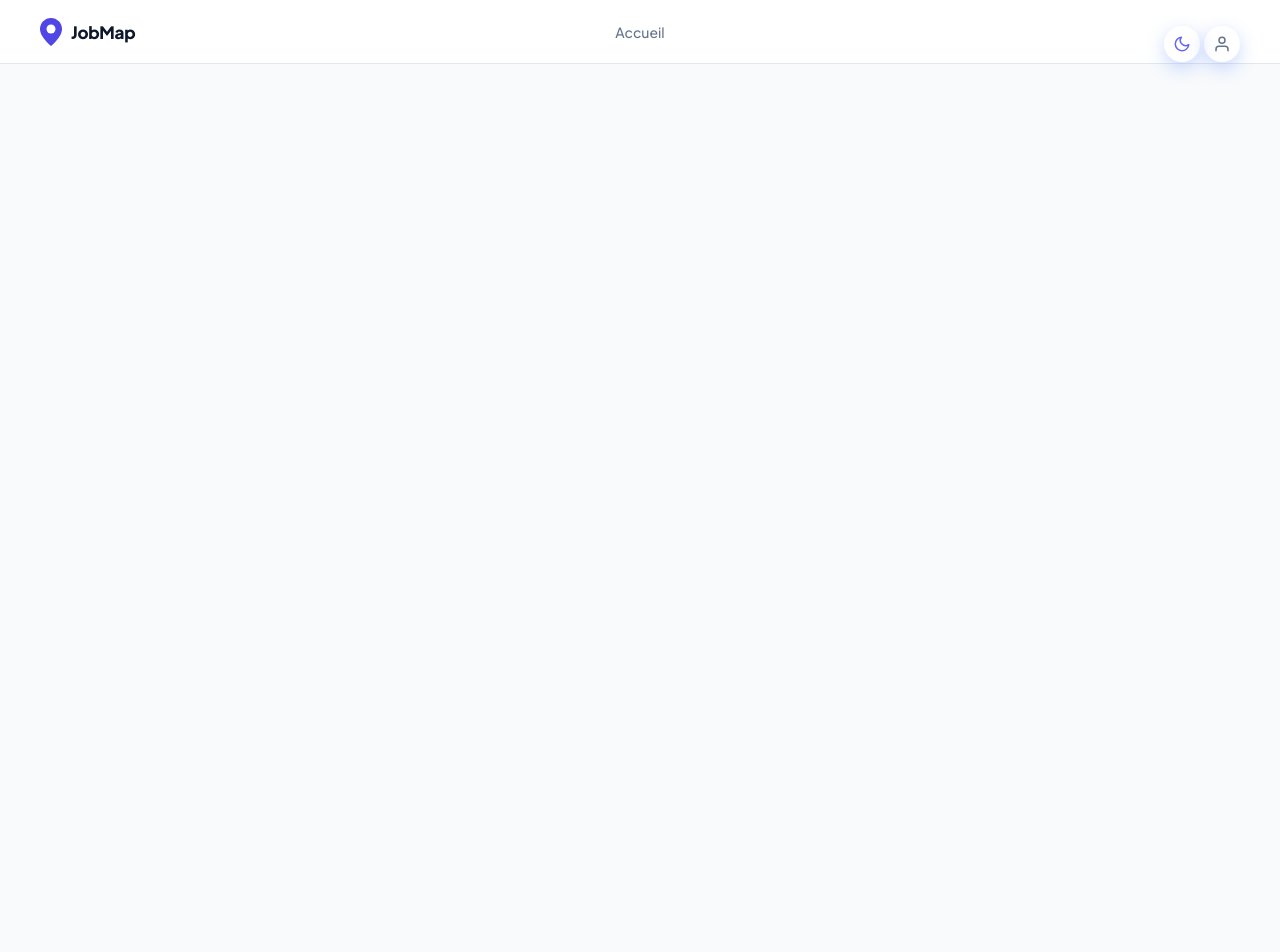
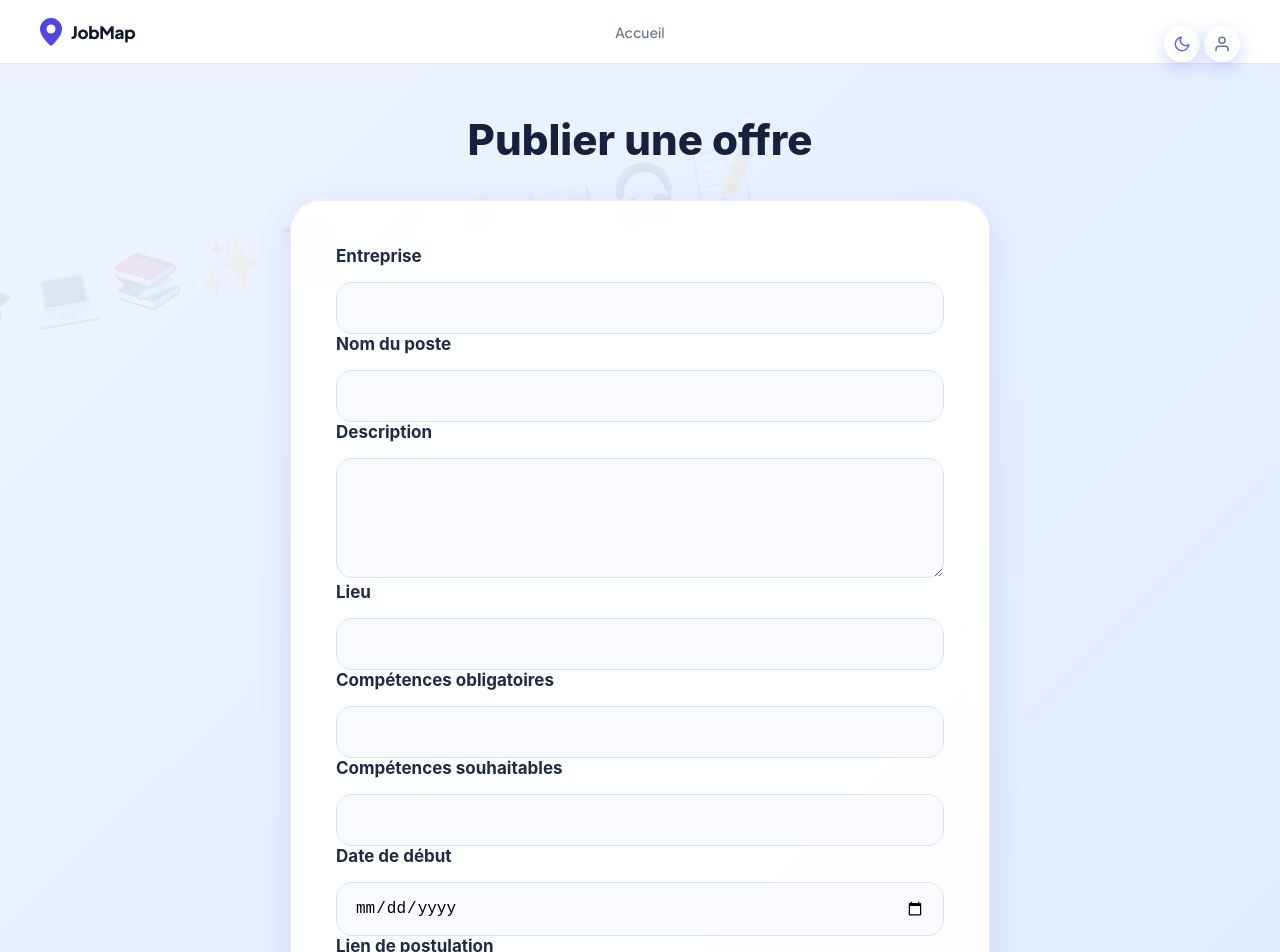
Before and after one commit to AminataCodes/JobMap, a React (Vite) app in the folder Front-end/: page /publier-offre in a window 1280 px wide. Before the commit this address had no page. Shown: the top 952 px of the page. Before the commit the page ends 800 px from the top, so only its background shows below. Built offline with nearby package versions, Linux system fonts and the light colour scheme; a web font is replaced by a local one.

Commit message:
page-publier-offre

```diff
--- a/Front-end/package.json
+++ b/Front-end/package.json
@@ -10,9 +10,9 @@
     "preview": "vite preview"
   },
   "dependencies": {
+    "axios": "^1.17.0",
     "react": "^19.2.6",
     "react-dom": "^19.2.6",
-    "react-router-dom": "^7.15.0",
     "react-icons": "^5.6.0",
     "react-router-dom": "^7.15.1",
     "simple-icons": "^16.19.0"
--- a/Front-end/src/App.jsx
+++ b/Front-end/src/App.jsx
@@ -13,6 +13,11 @@ import ProfilPage from "./pages/ProfilPage"
 import Messagerie from "./pages/Messagerie"
 import Calendrier from "./pages/Calendrier"
 import AppointementPage from "./pages/AppointementPage"
+
+import PublierOffre from "./pages/PublierOffre"
+import Offres from "./pages/Offres"
+
+
 
 /* =========================
    CANDIDATURE (STUDENT ONLY)
@@ -62,9 +67,14 @@ function App() {
               <Route path="/calendrier" element={<Calendrier />} />
               <Route path="/entretiens" element={<AppointementPage />} />
               <Route path="/calendar/:id" element={<AppointementPage />} />
+              <Route path="/offres" element={<Offres />} />
+              <Route path="/publier-offre" element={<PublierOffre />} />
+              <Route path="/offres" element={<Offres />} />
+              <Route path="/publier-offre" element={<PublierOffre />} />
 
             </Routes>
           </main>
+
 
         </div>
       </ThemeProvider>
--- /dev/null
+++ b/Front-end/src/pages/Offres.jsx
@@ -0,0 +1,86 @@
+import { useEffect, useState } from "react"
+import { getOffres } from "../services/offre.service"
+
+export default function Offres() {
+
+    const [offres, setOffres] = useState([])
+    const [loading, setLoading] = useState(true)
+
+    useEffect(() => {
+
+        const fetchData = async () => {
+            try {
+                const data = await getOffres()
+                setOffres(data)
+            } catch (error) {
+                console.error(error)
+            } finally {
+                setLoading(false)
+            }
+        }
+
+        fetchData()
+
+    }, [])
+
+    if (loading) {
+        return <p>Chargement...</p>
+    }
+
+    return (
+        <div style={{ padding: "20px" }}>
+
+            <h1>Offres de stages / alternance</h1>
+
+            {offres.length === 0 ? (
+                <p>Aucune offre disponible</p>
+            ) : (
+                offres.map((offre) => (
+                    <div key={offre.id} style={{
+                        border: "1px solid #ddd",
+                        padding: "15px",
+                        marginBottom: "15px",
+                        borderRadius: "10px",
+                        boxShadow: "0 2px 5px rgba(0,0,0,0.1)"
+                    }}>
+
+                        <h2>{offre.nomPoste}</h2>
+                        <h3>{offre.nomEntreprise}</h3>
+
+                        <p><b>Lieu :</b> {offre.lieu}</p>
+
+                        <p>{offre.description}</p>
+
+                        <p>
+                            <b>Compétences :</b>{" "}
+                            {offre.competencesObligatoires || "Non spécifiées"}
+                        </p>
+
+                        {/* 🔥 Bouton Postuler */}
+                        {offre.lienPostulation && (
+                            <a
+                                href={offre.lienPostulation}
+                                target="_blank"
+                                rel="noopener noreferrer"
+                                style={{
+                                    display: "inline-block",
+                                    marginTop: "10px",
+                                    padding: "10px 15px",
+                                    backgroundColor: "#007bff",
+                                    color: "white",
+                                    borderRadius: "6px",
+                                    textDecoration: "none",
+                                    fontWeight: "bold"
+                                }}
+                            >
+                                🚀 Postuler
+                            </a>
+                        )}
+
+                    </div>
+                ))
+            )}
+
+        </div>
+    )
+}
--- /dev/null
+++ b/Front-end/src/pages/PublierOffre.jsx
@@ -0,0 +1,145 @@
+import { useState } from "react"
+import { createOffre } from "../services/offre.service"
+
+export default function PublierOffre() {
+
+    const [formData, setFormData] = useState({
+        nomEntreprise: "",
+        nomPoste: "",
+        description: "",
+        lieu: "",
+        competencesObligatoires: "",
+        competencesSouhaitables: "",
+        dateDeDebut: "",
+        lienPostulation: "" // ✅ AJOUT
+    })
+
+    const [message, setMessage] = useState("")
+
+    const handleChange = (e) => {
+        setFormData({
+            ...formData,
+            [e.target.name]: e.target.value
+        })
+    }
+
+    const handleSubmit = async (e) => {
+        e.preventDefault()
+
+        try {
+            const token = localStorage.getItem("token")
+
+            console.log(formData) // 🧪 debug
+
+            await createOffre(formData, token)
+
+            setMessage("Offre publiée avec succès ✅")
+
+            // reset formulaire
+            setFormData({
+                nomEntreprise: "",
+                nomPoste: "",
+                description: "",
+                lieu: "",
+                competencesObligatoires: "",
+                competencesSouhaitables: "",
+                dateDeDebut: "",
+                lienPostulation: ""
+            })
+
+        } catch (error) {
+            console.error(error)
+            setMessage("Erreur lors de la publication ❌")
+        }
+    }
+
+    return (
+        <div className="candidature">
+
+            <h1>Publier une offre</h1>
+
+            <form onSubmit={handleSubmit}>
+
+                <label>Entreprise</label>
+                <input
+                    type="text"
+                    name="nomEntreprise"
+                    value={formData.nomEntreprise}
+                    onChange={handleChange}
+                    required
+                />
+
+                <label>Nom du poste</label>
+                <input
+                    type="text"
+                    name="nomPoste"
+                    value={formData.nomPoste}
+                    onChange={handleChange}
+                    required
+                />
+
+                <label>Description</label>
+                <textarea
+                    name="description"
+                    value={formData.description}
+                    onChange={handleChange}
+                    required
+                />
+
+                <label>Lieu</label>
+                <input
+                    type="text"
+                    name="lieu"
+                    value={formData.lieu}
+                    onChange={handleChange}
+                    required
+                />
+
+                <label>Compétences obligatoires</label>
+                <input
+                    type="text"
+                    name="competencesObligatoires"
+                    value={formData.competencesObligatoires}
+                    onChange={handleChange}
+                />
+
+                <label>Compétences souhaitables</label>
+                <input
+                    type="text"
+                    name="competencesSouhaitables"
+                    value={formData.competencesSouhaitables}
+                    onChange={handleChange}
+                />
+
+                <label>Date de début</label>
+                <input
+                    type="date"
+                    name="dateDeDebut"
+                    value={formData.dateDeDebut}
+                    onChange={handleChange}
+                />
+
+                {/* 🔥 NOUVEAU CHAMP */}
+                <label>Lien de postulation</label>
+                <input
+                    type="url"
+                    name="lienPostulation"
+                    placeholder="https://..."
+                    value={formData.lienPostulation}
+                    onChange={handleChange}
+                    required
+                />
+
+                <button type="submit">
+                    Publier
+                </button>
+
+                {message && (
+                    <p>{message}</p>
+                )}
+
+            </form>
+
+        </div>
+    )
+}
--- /dev/null
+++ b/Front-end/src/services/offre.service.js
@@ -0,0 +1,22 @@
+import axios from "axios"
+
+const API_URL = "http://localhost:3000/api/offres"
+
+export const getOffres = async () => {
+  const response = await axios.get(API_URL)
+  return response.data
+}
+
+export const createOffre = async (offre, token) => {
+  const response = await axios.post(
+    API_URL,
+    offre,
+    {
+      headers: {
+        Authorization: `Bearer ${token}`
+      }
+    }
+  )
+
+  return response.data
+}
```
Also changed, not shown: 1 other file (tests, documents, lock files or other folders).
